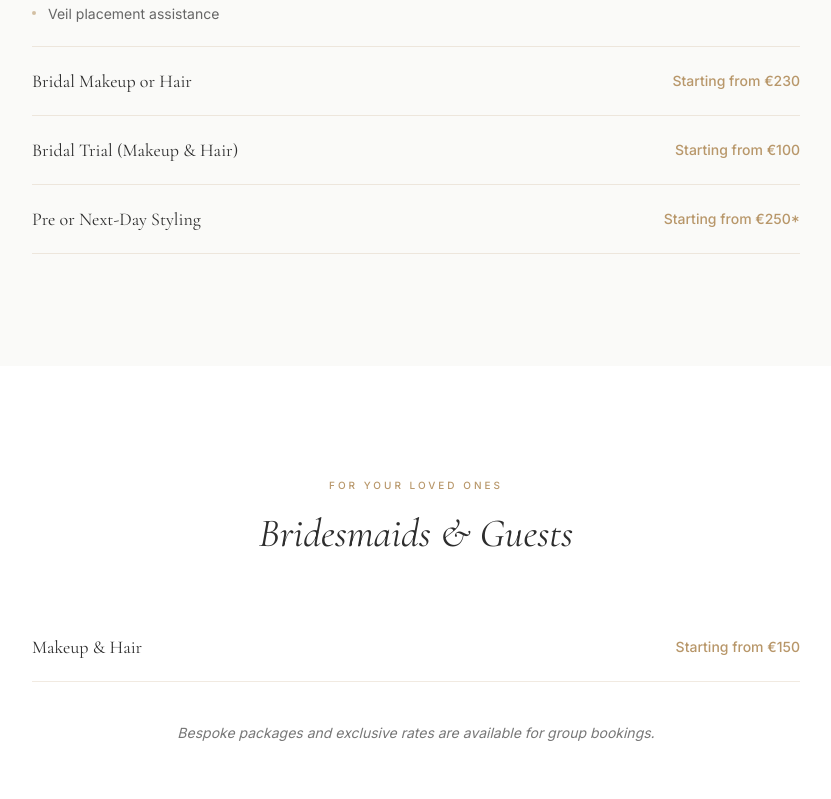
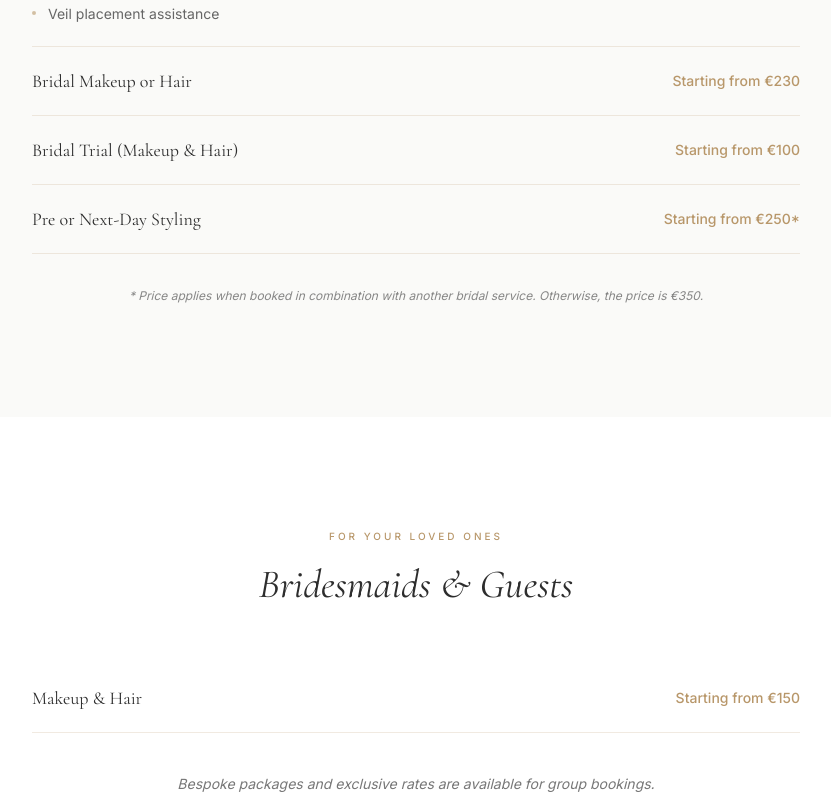
Before and after one commit to itdev-gr/panos_antoniou_weddingandmakeup, an Astro site: page /services/bridal-beauty in a window 1280 px wide. Shown: the part 1365-2164 px from the top of the page, without its empty margins (224-1055 px from the left). Built offline with nearby package versions, Linux system fonts and the light colour scheme; Astro itself is replaced by a stand-in of ours.

Commit message:
feat(services): add footnote for Pre or Next-Day Styling combo pricing

```diff
--- a/src/pages/services/bridal-beauty.astro
+++ b/src/pages/services/bridal-beauty.astro
@@ -73,6 +73,11 @@ import { signatureServices, luxuryPackages, bridesmaidServices, eventServices }
           </div>
         ))}
       </div>
+      {signatureServices.some((s) => s.priceNote) && (
+        <p class="mt-8 text-xs text-grey/70 text-center leading-relaxed italic" data-reveal>
+          {`* ${signatureServices.find((s) => s.priceNote)?.priceNote ?? ''}`}
+        </p>
+      )}
     </div>
   </section>
 
```
